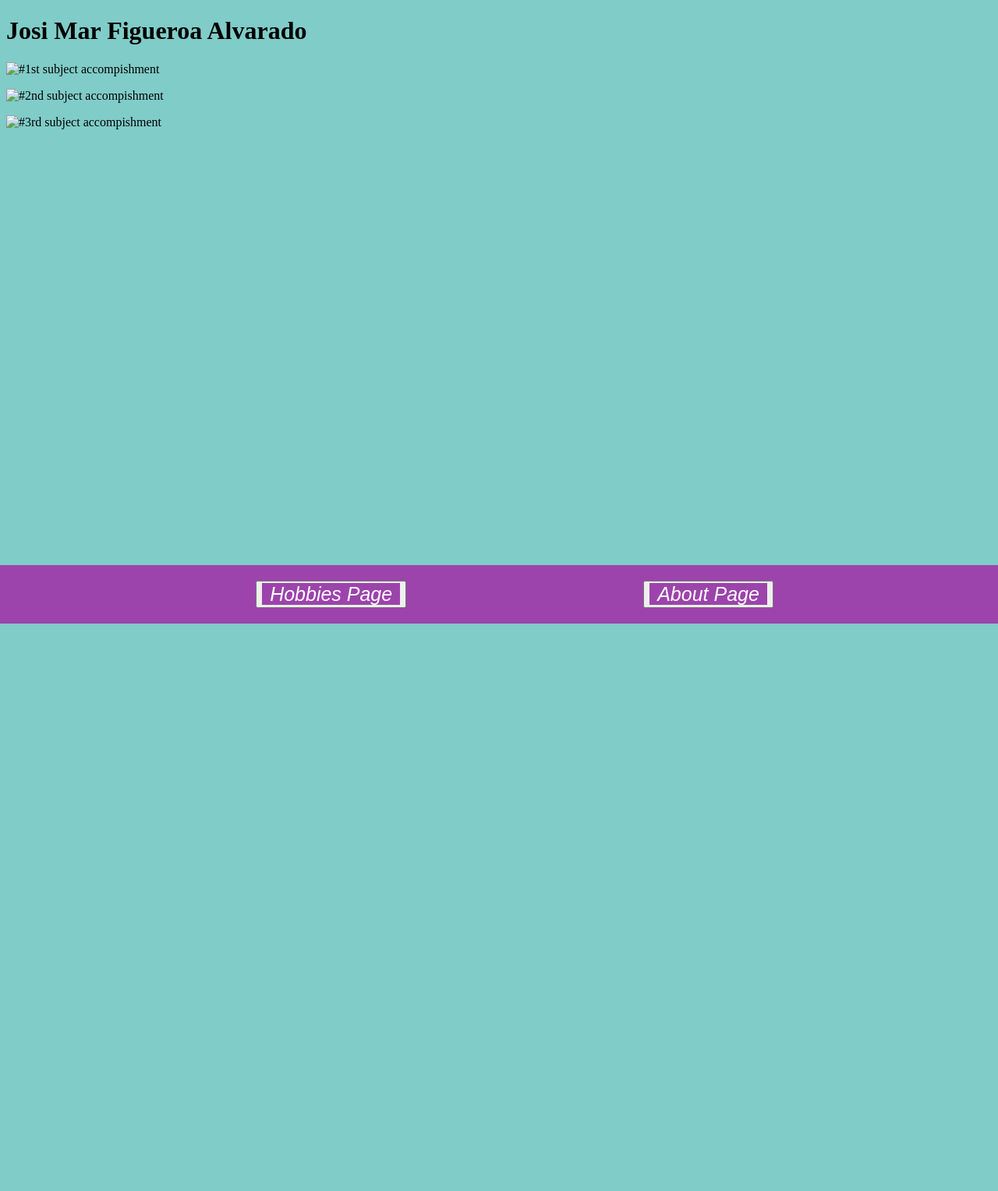
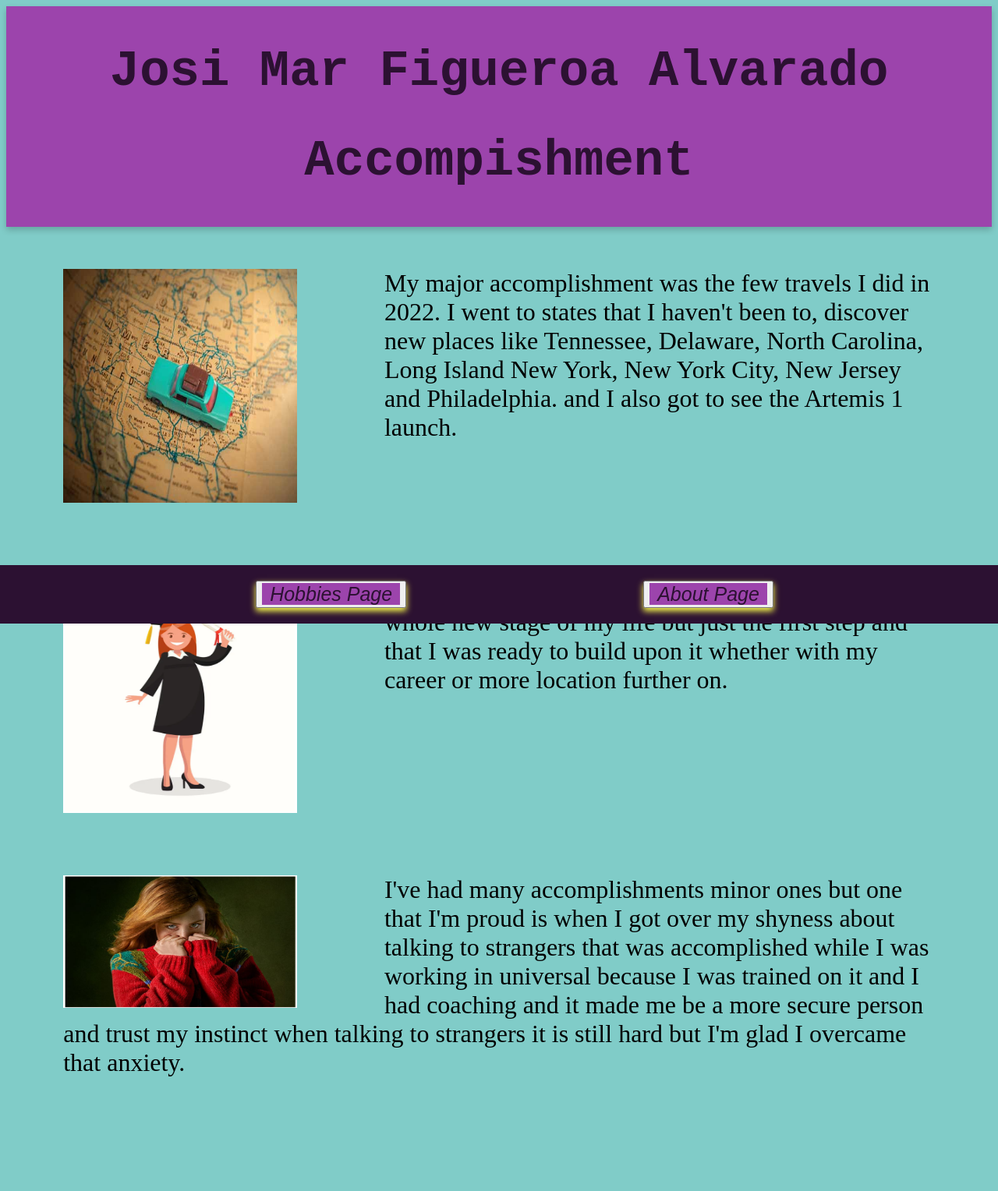
Before and after one commit to AbeCaban/bioSite, a plain HTML site: page index.html in a window 1280 px wide. Shown: the whole page at 78% size. Before the commit the page ends 800 px from the top, so only its background shows below. Drawn offline with Linux system fonts and the light colour scheme; a web font is replaced by a local one.

Commit message:
BioSite project 2/19/2023

```diff
--- a/BioSite.css
+++ b/BioSite.css
@@ -6,33 +6,73 @@
     height: 490px;
 	border-radius: 100px;
 	float: left;
+	padding-left: 2%;
 
 }
+#TravelCarAccomp{
+	font-size: 200%;
+	padding-left: 10%;
+}
+#GradGirlAccomp{
+	font-size: 200%;
+}
+#ShygirlAccomp{
+	font-size: 200%;
+}
+#indexImage{
+	float: left;
+	padding-right: 10%;
 
+}
+#TravelCarblock{
+	padding-bottom: 10%;
+}
+#Gradgirlblock{
+	padding-bottom: 15%;
+}
+#Shygirlblock{
+	padding-bottom: 10%;
+}
+
+
+
+#SubjectLandingPage{
+	color: #2c1132;
+	text-align:  center;
+	font-size: 48pt;
+	padding-left:5px;
+    padding-right: 5px;
+	font-family: 'Courier New', Courier, monospace;
+}
+#LandingPageHeading{
+	background-color: #9c44ac;
+	padding: 5px;
+	box-shadow: 0 4px 8px 0 rgba(0, 0, 0, 0.2);
+
+}
 #SubjectNameAboutPage{
 	color: #2c1132;
-	text-align:  right;
+	text-align:  center;
 	font-size: 55pt;
 	padding-left:5px;
     padding-right: 5px;
     padding-top: 200px;
-    padding-bottom: 200px;
+    padding-bottom: 100px;
 }
 #PagesBody{
 	background-color: #80ccc8;
 }
 #AboutContent{
-	font-size: larger;
+	font-size: 20pt;
+	padding-bottom: 100px;
+	padding-left: 2%;
 }
-
-footer{
-    background-color: #9c44ac;
-    position: fixed;
-    bottom: 0;
-    width: 100%;
-    padding: 20px;
-    left: 0;
-	text-align: center;
+#AccompishmentList{
+	margin-top: 1%;
+    margin-left: 5%;
+    margin-right: 5%;
+    margin-bottom: 90px;
+    padding: 10px;
 }
 
 #SkatesPicture{
@@ -43,25 +83,43 @@ footer{
 	width: 327px;
 	height: 258px;
 }
-#PozzlePicture{
-
-}
-
 #SubjectNameHobbiesPage{
+	font-family: 'Franklin Gothic Medium', 'Arial Narrow', Arial, sans-serif;
 	text-align: center;
+	color: #2c1132;
 }
 .hobbiesgrid{
     display: grid;
     grid-template-columns: 1fr 1fr 1fr;
     padding: 10px;
+	border: 2px solid #9c44ac;
+	border-radius: 10%;
 }
 h3{
+	font-family: 'Franklin Gothic Medium', 'Arial Narrow', Arial, sans-serif;
 	text-align: center;
+	font-weight: 500;
+    color: #2c1132;
+	font-size: 24pt;
+}
+footer{
+    background-color: #2c1132;
+    position: fixed;
+    bottom: 0;
+    width: 100%;
+    padding: 20px;
+    left: 0;
+	text-align: center;
+}
+figcaption{
+	font-weight: 500;
+    color: #2c1132;
+	font-size: 18pt;
 }
 footer a{
 	background-color: #9c44ac;
     text-decoration: none;
-    color: white;
+    color: #2c1132;
 	padding-left: 10px;
     padding-right: 10px;
     font-weight: 500;
@@ -69,15 +127,20 @@ footer a{
     font-size: 25px;}
 #HobbiesPageLink{
 	margin-right: 150px;
+	box-shadow: 0 4px 8px 0 rgb(252, 255, 78);
+
 }
 #LandingPagelink{
 	margin-left: 150px;
+	box-shadow: 0 4px 8px 0 rgb(252, 255, 78);
 }
 #AboutPageLink{
 	margin-left: 150px;
+	box-shadow: 0 4px 8px 0 rgb(252, 255, 78);
 }
 #AboutPageLinkATH{
 	margin-right: 150px;
+	box-shadow: 0 4px 8px 0 rgb(252, 255, 78);
 }
 footer a:hover{
     text-decoration: underline;}
--- a/index.html
+++ b/index.html
@@ -11,11 +11,31 @@
 
     </head>
     <body id="PagesBody">
-        <div>
-            <h1>Josi Mar Figueroa Alvarado</h1>
-            <p><img src="#" alt="#" width="1" height="1">1st subject accompishment</p>
-            <p><img src="#" alt="#" width="1" height="1">2nd subject accompishment</p>
-            <p><img src="#" alt="#" width="1" height="1">3rd subject accompishment</p>
+
+        <div id="LandingPageHeading">
+            <h1 id="SubjectLandingPage">Josi Mar Figueroa Alvarado</h1>
+            <h1 id="SubjectLandingPage">Accompishment</h1>
+        </div>
+        <div id="AccompishmentList">
+            <div id="TravelCarblock">
+                <img id="indexImage" src="BioSitePictures\TravelCar.png" alt="#" width="300" height="300">
+                <p id="TravelCarAccomp">My major accomplishment was the few travels I did in 2022. I went to states that I haven't been to,
+                    discover new places like Tennessee, Delaware, North Carolina, Long Island New York, New York City,
+                    New Jersey and Philadelphia. and I also got to see the Artemis 1 launch.</p>
+            </div>
+            <div id="Gradgirlblock">
+                <img id="indexImage" src="BioSitePictures\GradGirl.png" alt="#" width="300" height="300">
+                <p id="GradGirlAccomp">I felt like I could come accomplished the first step on a whole new stage of my life but just the first step
+                    and that I was ready to build upon it whether with my career or more location further on.</p>
+            </div>
+            <div id="Shygirlblock">
+                <img id="indexImage" src="BioSitePictures\Shygirl.png" alt="#" width="300" height="170">
+                <p id="ShygirlAccomp">I've had many accomplishments minor ones but one that I'm proud is when I got over my shyness about
+                    talking to strangers that was accomplished while I was working in universal because I was trained on it
+                    and I had coaching and it made me be a more secure person and trust my instinct when talking to
+                    strangers it is still hard but I'm glad I overcame that anxiety.</p>
+            </div>
+
         </div>
         <footer>
             <address>
```
Also changed, not shown: AboutPage.html (+1 -1 lines), HobbiesPage.html (+8 -5 lines), validationScreenshots7.2/AboutPageValidation7_3.png (renamed from validationScreenshots/AboutPageValidation7_3.png), validationScreenshots7.2/HobiesPageScreenshot7_3.png (renamed from validationScreenshots/HobiesPageScreenshot7_3.png), validationScreenshots7.2/LandingPageScreenshot7_3.png (renamed from validationScreenshots/LandingPageScreenshot7_3.png), validationScreenshots7.2/cssValidation7_3.png (renamed from validationScreenshots/cssValidation7_3.png).
